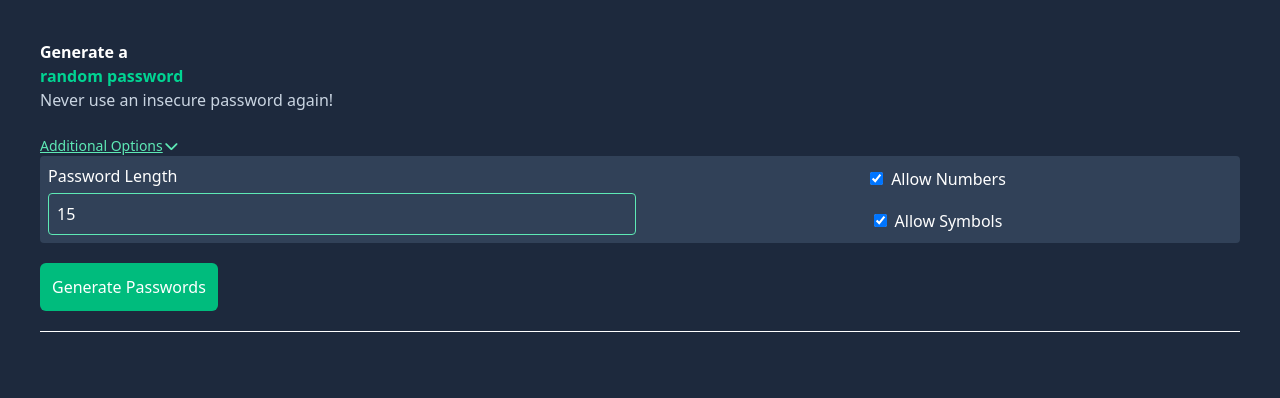
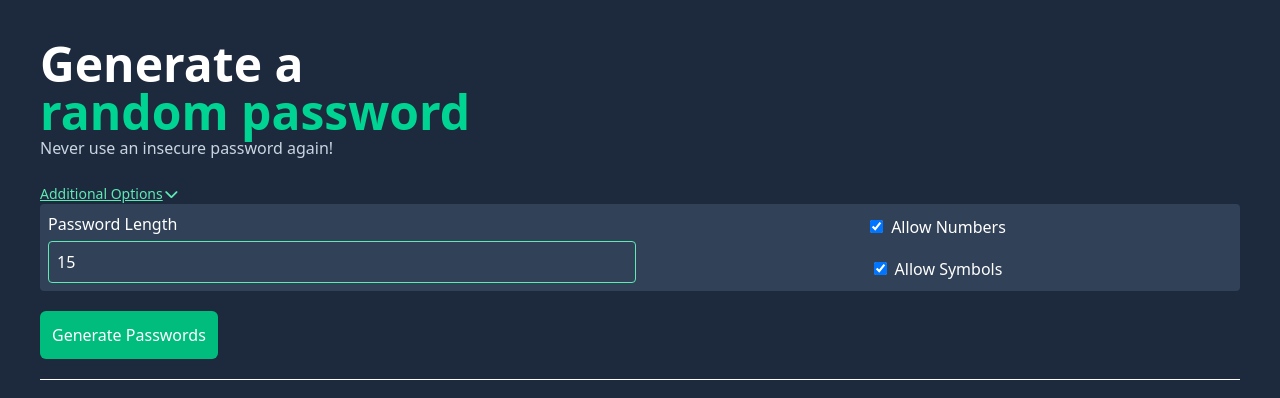
Before and after one commit to ikimes/pwGenerator, a website: page index.html in a window 1280 px wide. Drawn offline with nearby package versions, Linux system fonts and the light colour scheme.

Commit message:
Fix typo

```diff
--- a/index.html
+++ b/index.html
@@ -5,7 +5,7 @@
         <link rel="stylesheet" href="https://cdnjs.cloudflare.com/ajax/libs/font-awesome/7.0.0/css/all.min.css" integrity="sha512-DxV+EoADOkOygM4IR9yXP8Sb2qwgidEmeqAEmDKIOfPRQZOWbXCzLC6vjbZyy0vPisbH2SyW27+ddLVCN+OMzQ==" crossorigin="anonymous" referrerpolicy="no-referrer" />
     </head>
     <body class="bg-slate-800! text-white m-10!">
-            <h1 class="mb-0! text-35xl font-bold">Generate a <br/><span class="text-emerald-400">random password</span></h1>
+            <h1 class="mb-0! text-5xl font-bold">Generate a <br/><span class="text-emerald-400">random password</span></h1>
             <p class="m-0 text-slate-300">Never use an insecure password again!</p>
             <br />
             <form>
```
